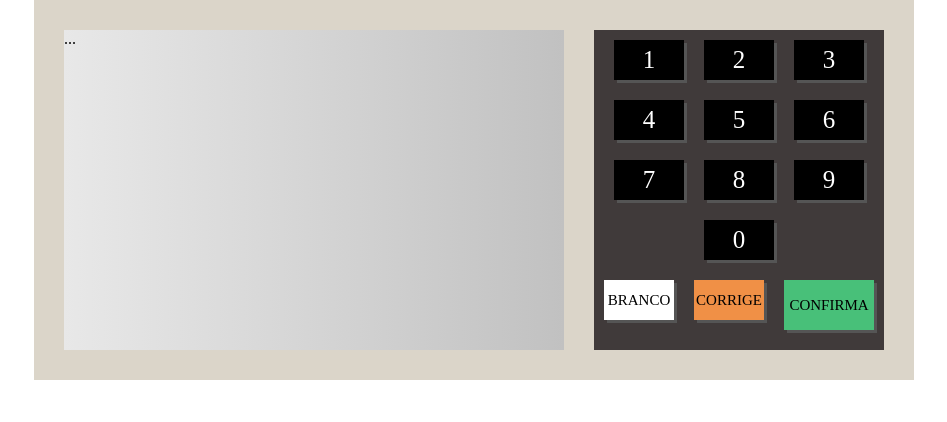
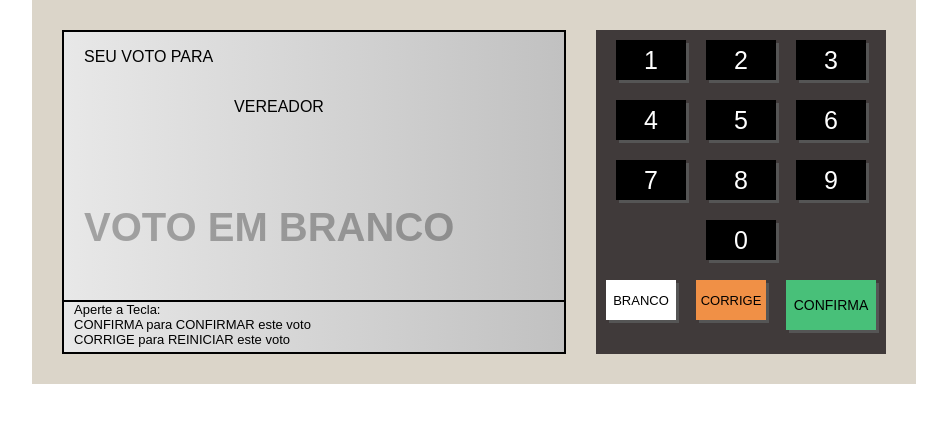
Before and after one commit to EveraldoTorres1984/Estudos-JavaScript, a plain HTML site: page Modulo_07/Projeto_Urna_Eletronica/urna/index.html in a window 1280 px wide. Both pictures are taken after a click on the element "BRANCO". Shown: the whole page, without its empty margins (166-1113 px from the left). Drawn offline with Linux system fonts and the light colour scheme.

Commit message:
implementado boa parte da interface e verificação dos candidatos

```diff
--- /dev/null
+++ b/Modulo_07/Projeto_Urna_Eletronica/urna/etapas.js
@@ -0,0 +1,50 @@
+let etapas = [
+    {
+        titulo: 'VEREADOR',
+        numeros: 5,
+        candidatos: [
+            {
+                numero: '99123',
+                nome: 'Ragnar LothBrok',
+                partido: 'ABC',
+                fotos: [
+                    { url: 'ragnar.jpg', legenda: 'Vereador', small: false }
+                ]
+            },
+            {
+                numero: '84123',
+                nome: 'Danilo Arantes',
+                partido: 'Linux',
+                fotos: [
+                    { url: 'danilinho.jpeg', legenda: 'Vereador' }
+                ]
+            },
+        ]
+    },
+    {
+        titulo: 'PREFEITO',
+        numeros: 2,
+        candidatos: [
+            {
+                numero: '99',
+                nome: 'Thomas Shelby',
+                partido: 'ABC',
+                vice: 'Pinguin',
+                fotos: [
+                    { url: 'shelby.jpg', legenda: 'Prefeito' },
+                    { url: 'penguin.jpg', legenda: 'Vice-Prefeito', small: true }
+                ]
+            },
+            {
+                numero: '84',
+                nome: 'DaniLinux',
+                partido: 'QWERTY',
+                vice: 'Vegeta',
+                fotos: [
+                    { url: 'danilinho.jpeg', legenda: 'Prefeito' },
+                    { url: 'vegeta.jpg', legenda: 'Vice-Prefeito', small: true }
+                ]
+            }
+        ]
+    }
+]
--- a/Modulo_07/Projeto_Urna_Eletronica/urna/index.html
+++ b/Modulo_07/Projeto_Urna_Eletronica/urna/index.html
@@ -12,36 +12,73 @@
 <body>
     <div class="urna">
         <div class="tela">
-            ...
+            <div class="d-1">
+                <div class="d-1-left">
+                    <div class="d-1-1">
+                        <span>SEU VOTO PARA</span>
+                    </div>
+                    <div class="d-1-2">
+                        <span>VEREADOR</span>
+                    </div>
+                    <div class="d-1-3">
+                        <div class="numero pisca"></div>
+                        <div class="numero"></div>
+                    </div>
+                    <div class="d-1-4">
+                        Nome: Fulano <br>
+                        Partido: kkk <br>
+                        Vice-Prefeito: Beltrano <br>
+                    </div>
+                </div>
+                <div class="d-1-right">
+                    <div class="d-1-image">
+                        <img src="images/chrisrock.jpg" alt="" />
+                        Prefeito
+                    </div>
+                    <div class="d-1-image small">
+                        <img src="images/vegeta.jpg" alt="" />
+                        Vice-Prefeito
+                    </div>
+                </div>
+            </div>
+            <div class="d-2">
+                Aperte a Tecla: <br />
+                CONFIRMA para CONFIRMAR este voto <br />
+                CORRIGE para REINICIAR este voto
+            </div>
+
         </div>
         <div class="teclado">
             <div class="teclado--linha">
-                <div class="teclado--botao">1</div>
-                <div class="teclado--botao">2</div>
-                <div class="teclado--botao">3</div>
+                <div class="teclado--botao" onclick="clicou('1')">1</div>
+                <div class="teclado--botao" onclick="clicou('2')">2</div>
+                <div class="teclado--botao" onclick="clicou('3')">3</div>
             </div>
             <div class="teclado--linha">
-                <div class="teclado--botao">4</div>
-                <div class="teclado--botao">5</div>
-                <div class="teclado--botao">6</div>
+                <div class="teclado--botao" onclick="clicou('4')">4</div>
+                <div class="teclado--botao" onclick="clicou('5')">5</div>
+                <div class="teclado--botao" onclick="clicou('6')">6</div>
             </div>
             <div class="teclado--linha">
-                <div class="teclado--botao">7</div>
-                <div class="teclado--botao">8</div>
-                <div class="teclado--botao">9</div>
+                <div class="teclado--botao" onclick="clicou('7')">7</div>
+                <div class="teclado--botao" onclick="clicou('8')">8</div>
+                <div class="teclado--botao" onclick="clicou('9')">9</div>
             </div>
             <div class="teclado--linha">
-                <div class="teclado--botao">0</div>
+                <div class="teclado--botao" onclick="clicou('0')">0</div>
             </div>
             <div class="teclado--linha">
-                <div class="teclado--botao botao--branco">BRANCO</div>
-                <div class="teclado--botao botao--corrige">CORRIGE</div>
-                <div class="teclado--botao botao--confirma">CONFIRMA</div>
+                <div class="teclado--botao botao--branco"
+                    onclick="branco()">BRANCO</div>
+                <div class="teclado--botao botao--corrige"
+                    onclick="corrige()">CORRIGE</div>
+                <div class="teclado--botao botao--confirma"
+                    onclick="confirma()">CONFIRMA</div>
             </div>
         </div>
     </div>
 
-
+    <script src="etapas.js"></script>
     <script src="script.js"></script>
 </body>
 
--- a/Modulo_07/Projeto_Urna_Eletronica/urna/script.js
+++ b/Modulo_07/Projeto_Urna_Eletronica/urna/script.js
@@ -0,0 +1,109 @@
+
+// ***Variáveis de controle de interface***
+
+let seuVotoPara = document.querySelector('.d-1-1 span');
+let cargo = document.querySelector('.d-1-2 span');
+let descricao = document.querySelector('.d-1-4');
+let aviso = document.querySelector('.d-2');
+let lateral = document.querySelector('.d-1-right');
+let numeros = document.querySelector('.d-1-3');
+
+// ***Variáveis de controle de ambiente***
+
+let etapaAtual = 0;
+let numeroCandidato = '';
+let votoBranco = false;
+
+function comecarEtapa() {
+    let etapa = etapas[etapaAtual];
+    let numeroHtml = '';
+    numeroCandidato = '';
+    votoBranco = false;
+
+    for (let i = 0; i < etapa.numeros; i++) {
+        if (i === 0) {
+            numeroHtml += '<div class="numero pisca"></div>';
+        } else {
+            numeroHtml += '<div class="numero"></div>';
+        }
+    }
+
+    seuVotoPara.style.display = 'none';
+    cargo.innerHTML = etapa.titulo;
+    descricao.innerHTML = '';
+    aviso.style.display = 'none';
+    lateral.innerHTML = '';
+    numeros.innerHTML = numeroHtml;
+
+}
+
+function atualizaInterface() {
+    let etapa = etapas[etapaAtual];
+
+    let candidato = etapa.candidatos.filter((item) => {
+        if (item.numero === numeroCandidato) {
+            return true;
+        } else {
+            return false;
+        }
+    });
+
+    if (candidato.length > 0) {
+        candidato = candidato[0];
+        seuVotoPara.style.display = 'block';
+        aviso.style.display = 'block';
+        descricao.innerHTML = `Nome: ${candidato.nome}<br/>Partido: ${candidato.partido}`;
+
+        let fotosHtml = '';
+        for (let i in candidato.fotos) {
+            fotosHtml += `<div class="d-1-image"><img src="images/${candidato.fotos[i].url}" alt="" />${candidato.fotos[i].legenda}</div>`
+        }
+
+        lateral.innerHTML = fotosHtml;
+    } else {
+        seuVotoPara.style.display = 'block';
+        aviso.style.display = 'block';
+        descricao.innerHTML = '<div class="aviso--grande pisca">VOTO NULO</div>';
+    }
+
+}
+
+function clicou(n) {
+    let elNumero = document.querySelector('.numero.pisca');
+    if (elNumero !== null) {
+        elNumero.innerHTML = n;
+        numeroCandidato = `${numeroCandidato}${n}`;
+
+        elNumero.classList.remove('pisca');
+        if (elNumero.nextElementSibling !== null) {
+            elNumero.nextElementSibling.classList.add('pisca');
+        } else {
+            atualizaInterface();
+        }
+    }
+}
+
+function branco() {
+    numeroCandidato = '';
+    votoBranco = true;
+    seuVotoPara.style.display = 'block';
+    aviso.style.display = 'block';
+    numeros.innerHTML = '';
+    descricao.innerHTML = '<div class="aviso--grande pisca">VOTO EM BRANCO</div>';
+    lateral.innerHTML = '';
+}
+function corrige() {
+    comecarEtapa();
+}
+function confirma() {
+
+    let etapa = etapas[etapaAtual];
+
+    if (votoBranco === true) {
+        console.log("Confirmando como BRANCO...");
+    } else if (numeroCandidato.length === etapa.numeros) {
+        console.log("Confirmando como", numeroCandidato);
+    }
+}
+
+comecarEtapa();
--- a/Modulo_07/Projeto_Urna_Eletronica/urna/style.css
+++ b/Modulo_07/Projeto_Urna_Eletronica/urna/style.css
@@ -1,8 +1,24 @@
+@keyframes pisca {
+    0% {
+        opacity: 0.2;
+    }
+
+    50% {
+        opacity: 1;
+    }
+
+    100% {
+        opacity: 0.2;
+    }
+}
+
+
 body {
     margin: 0;
     display: flex;
     justify-content: center;
     align-items: center;
+    font-family: Arial, Helvetica, sans-serif;
 }
 
 .urna {
@@ -15,6 +31,9 @@ body {
     width: 500px;
     height: 320px;
     background: linear-gradient(to right, #E8E8E8, #C1C1C1);
+    border: 2px solid #000;
+    display: flex;
+    flex-direction: column;
 }
 
 .teclado {
@@ -22,13 +41,13 @@ body {
     margin-left: 30px;
 }
 
-.teclado--linha{
+.teclado--linha {
     display: flex;
     justify-content: center;
 
 }
 
-.teclado--botao{
+.teclado--botao {
     background-color: #000;
     color: #FFF;
     font-size: 25px;
@@ -42,22 +61,110 @@ body {
     box-shadow: 3px 3px 0px #555;
 }
 
-.botao--branco{
+.botao--branco {
     background-color: #FFF;
     color: #000;
-    font-size: 15px;
+    font-size: 13px;
 }
 
-.botao--corrige{
+.botao--corrige {
     background-color: #F09046;
     color: #000;
-    font-size: 15px;
+    font-size: 13px;
+
 }
 
-.botao--confirma{
+.botao--confirma {
     background-color: #48C079;
     color: #000;
-    font-size: 15px;
+    font-size: 14px;
     width: 90px;
     height: 50px;
 }
+
+.d-1 {
+    flex: 1;
+    display: flex;
+}
+
+.d-1-left {
+    flex: 1;
+    display: flex;
+    flex-direction: column;
+    padding-left: 20px;
+}
+
+.d-1-1 {
+    height: 50px;
+    display: flex;
+    align-items: center;
+}
+
+.d-1-2 {
+    height: 50px;
+    display: flex;
+    align-items: center;
+    justify-content: center;
+}
+
+.d-1-3 {
+    height: 50px;
+}
+
+.numero {
+    display: inline-block;
+    width: 30px;
+    height: 40px;
+    border: 1px solid #000;
+    text-align: center;
+    line-height: 40px;
+    font-size: 25px;
+}
+
+.pisca {
+    animation-name: pisca;
+    animation-duration: 1s;
+    animation-iteration-count: infinite;
+}
+
+.d-1-4 {
+    flex: 1;
+    line-height: 30px;
+}
+
+.d-1-right {
+    width: 90px;
+    display: flex;
+    flex-direction: column;
+    align-items: flex-end;
+}
+
+.d-1-image {
+    border: 1px solid #000;
+    background-color: #FFF;
+    text-align: center;
+    font-size: 14px;
+}
+
+.d-1-image img {
+    width: 100%;
+}
+
+.d-1-image.small{
+    width: 80%;
+    font-size: 12px;
+    margin-top: 10px;
+}
+
+.d-2 {
+    height: 50px;
+    font-size: 13px;
+    border-top: 2px solid #000;
+    padding-left: 10px;
+}
+
+.aviso--grande{
+    font-size: 40px;
+    font-weight: bold;
+    padding-top: 30px;
+}
```
Also changed, not shown: Modulo_07/Projeto_Urna_Eletronica/urna/images/buzz.jpg (added), Modulo_07/Projeto_Urna_Eletronica/urna/images/chrisrock.jpg (added), Modulo_07/Projeto_Urna_Eletronica/urna/images/danilinho.jpeg (added), Modulo_07/Projeto_Urna_Eletronica/urna/images/goku.png (added), Modulo_07/Projeto_Urna_Eletronica/urna/images/julius-rock.jpg (added), Modulo_07/Projeto_Urna_Eletronica/urna/images/penguin.jpg (added), Modulo_07/Projeto_Urna_Eletronica/urna/images/ragnar.jpg (added), Modulo_07/Projeto_Urna_Eletronica/urna/images/ronaldo_fenomeno.jpg (added), Modulo_07/Projeto_Urna_Eletronica/urna/images/shelby.jpg (added), Modulo_07/Projeto_Urna_Eletronica/urna/images/vegeta.jpg (added).
